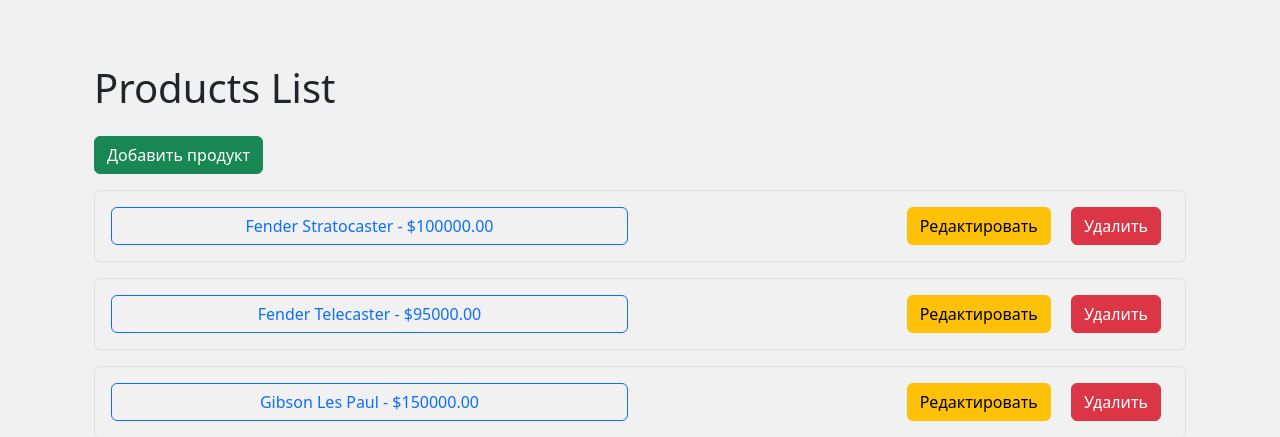
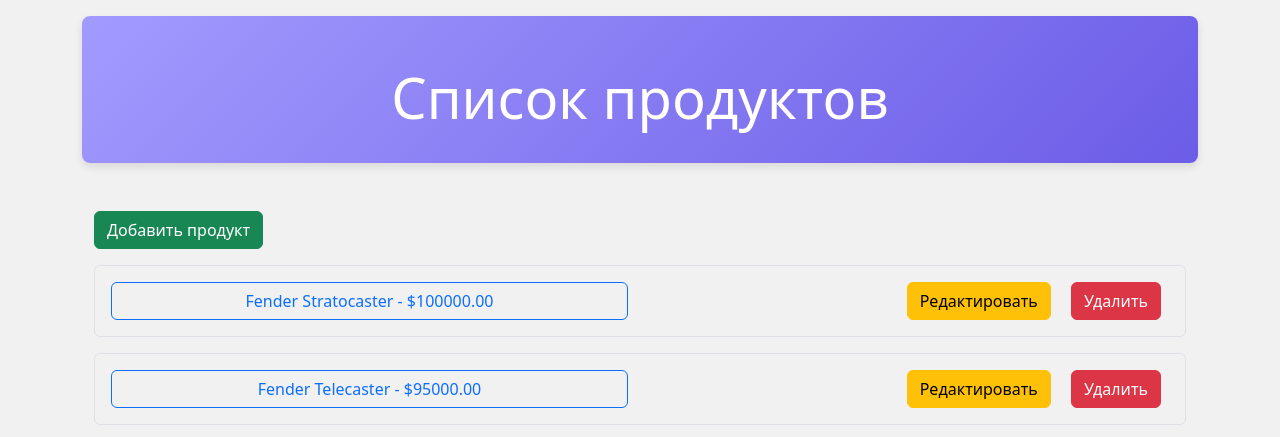
Before and after one commit to meirabeloritskaya/Online_store, a Django app: page /products/ in a window 1280 px wide. Shown: the part 75-512 px from the top of the page. Run offline with Django 5.2, Linux system fonts and the light colour scheme; data comes from the database, SQL or seed files in the repository.

Commit message:
fix blogpost_list

```diff
--- a/blog/templates/blog/blogpost_list.html
+++ b/blog/templates/blog/blogpost_list.html
@@ -3,7 +3,10 @@
 {% block title %}Список записей блога{% endblock %}
 
 {% block content %}
-  <h1>Блоговые записи</h1>
+<div class="pricing-header px-3 py-3 pt-md-5 pb-md-4 mx-auto text-center">
+    <h1 class="display-4">Блоговые записи</h1>
+</div>
+
   <ul>
     {% for post in blogposts %}
       <li>
--- a/catalog/templates/catalog/products_list.html
+++ b/catalog/templates/catalog/products_list.html
@@ -3,8 +3,10 @@
 {% block title %}Products List - Skystore{% endblock %}
 
 {% block content %}
+<div class="pricing-header px-3 py-3 pt-md-5 pb-md-4 mx-auto text-center">
+    <h1 class="display-4">Список продуктов</h1>
+</div>
 <div class="container mt-5">
-    <h1 class="my-4">Products List</h1>
 
     <a href="{% url 'catalog:product_create' %}" class="btn btn-success mb-3">Добавить продукт</a>
 
```
Also changed, not shown: Media/blog_previews/1.jpg (added), Media/blog_previews/1_Fqc4JUo.jpg (added).
